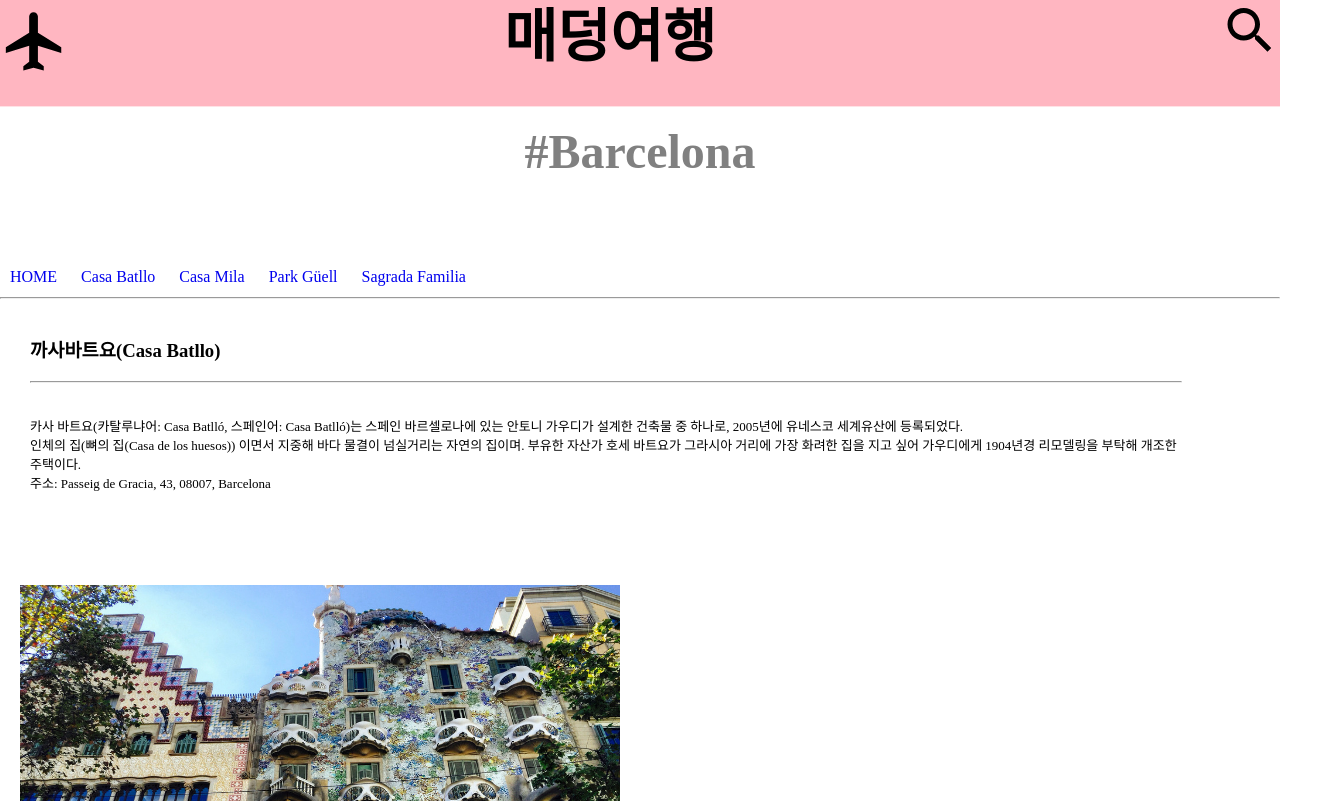
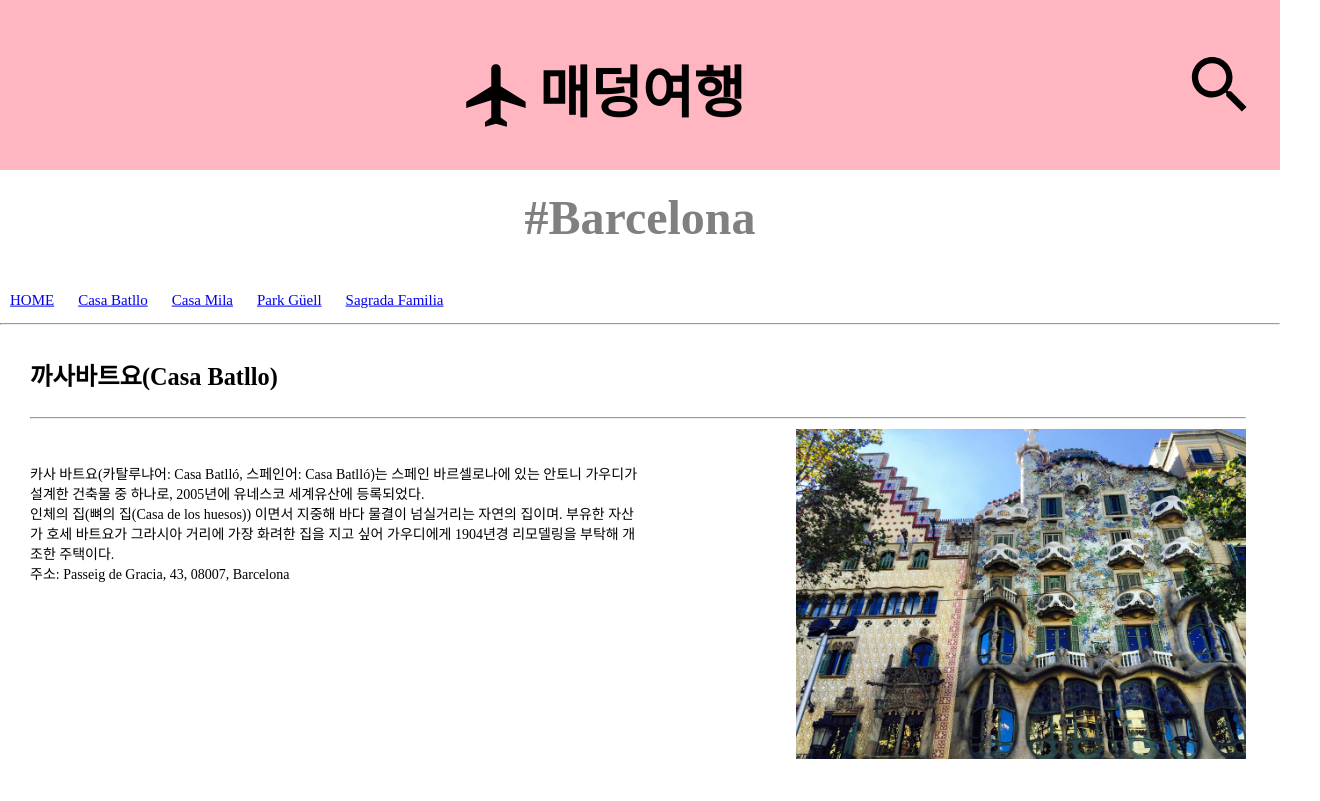
Before and after one commit to jiianS/UI, a plain HTML site: page Barcelona.html in a window 1280 px wide. Shown: the top 801 px of the page, 1320 px wide, since content can reach past the window. Drawn offline with Linux system fonts and the light colour scheme.

Commit message:
css
수정

```diff
--- a/Barcelona.html
+++ b/Barcelona.html
@@ -5,16 +5,19 @@
 	<meta name="viewport" content="width=device-width, initial-scale=1.0">
 	<title> Barcelona </title>
      <link rel="stylesheet" type="text/css"  href="trip.css">
-      <link rel="stylesheet" type="text/css"  media="only screen and (max-width: 1300px)" href="mid_trip.css">
+     <link rel="stylesheet" type="text/css"  media="only screen and (max-width: 1200px)" href="mid_trip.css">
 </head>
 
 <body>
+  <header>
        <div id="main">
         <div class=logo></div>
             <h1>매덩여행</h1>
         <div id=search></div>
         </div>
-    <section>
+   </header>
+
+    <section id ="s_title">
        <h1>#Barcelona</h1>
         <div id="nav1">
             <a href="index.html">HOME</a>
@@ -23,39 +26,44 @@
             <a href="#parkGu">Park Güell</a>
             <a href="#sagrada">Sagrada Familia</a>
         </div>
+         <hr>
+    </section>
 
-    <hr>
+    <section id ="s_content">
 
-     <div id="columns">
-         <div class = "box">
-            <div class="content" id="Casa Batllo" >
+        <article>
+              <div id="Casa Batllo" >
                 <h3>까사바트요(Casa Batllo)</h3><hr>
+                <div class="content">
                     <p>카사 바트요(카탈루냐어: Casa Batlló, 스페인어: Casa Batlló)는 스페인 바르셀로나에 있는 안토니 가우디가 설계한 건축물 중 하나로, 2005년에 유네스코 세계유산에 등록되었다.<br>
                     인체의 집(뼈의 집(Casa de los huesos)) 이면서 지중해 바다 물결이 넘실거리는 자연의 집이며. 부유한 자산가 호세 바트요가 그라시아 거리에 가장 화려한 집을 지고 싶어 가우디에게 1904년경 리모델링을 부탁해 개조한 주택이다.<br>
                     주소: Passeig de Gracia, 43, 08007, Barcelona </p>
-            </div>
                     <div class="c_photo">
                    <img class="img" src = "img/barcelona/casaba.jpg">
                    </div>
                  </div>
+                </div>
+        </article>
 
-        <div class = "box">
-            <div class="content" id="CasaMila">
+         <article>
+            <div id="CasaMila">
                 <h3>까사밀라(Casa Mila)</h3><hr>
+                <div class="content">
                     <p>카사밀라는 안토니오 가우디(1852~1926년)의 작품으로 바르셀로나 중심가인 그라시아 거리에 있다. '라 페드레라'(채석장 이라는 뜻)이며 1906년 설계를 시작해 1912년에 완공된 고급 연립주택이다. 1984년 유네스코 세계 문화 유산으로 지정되었다.<br>
                      까사 바트요와는 다른 콘셉트로 지중해 바다를 표현했다. 해초와 해파리 등이 생동감 있게 표현 되어있다.<br>
                     주소: provenca, 261-265,08008, Barcelona
                     </p>
                 </div>
-
                 <div class="c_photo">
                    <img class="img" src = "img/barcelona/casami.jpg">
                 </div>
             </div>
+        </article>
 
-        <div class = "box">
-            <div class="content" id="parkGu">
+        <article>
+            <div id="parkGu">
                 <h3>구엘 공원(Park Güell)</h3><hr>
+            <div class="content" >
                 <p>구엘 공원(카탈루냐어: Parc Güell, 스페인어: Parque Güell)은 스페인 바르셀로나에 있는 공원이다. 1984년 유네스코 세계유산에 등록되었다. 안토니 가우디의 작품 중 하나이다. 카르멜 언덕 위에 있으며, 공용 공원과 초등학교가 위치해 있다.<br>
 
                 세계에서 가장 아름다우면서 제일 긴 벤치가 있다. 여기서는 가우디의 천재성이 빛나는 독창적인 집수 시스템을 보면서 감탄을 느끼시고, 바르셀로나 또 하나의 상징인 지하수 수호신 퓨톤 도마뱀도 만나시고, 동화 헨젤과 그레텔을 연상케하는 과자집 앞에서 멋진 포즈도 취해볼 수 있다.<br>
@@ -66,10 +74,13 @@
                <img src = "img/barcelona/parkgu.jpg">
             </div>
             </div>
+        </article>
 
-        <div class = "box">
-            <div class="content" id="sagrada">
+        <article>
+            <div id="sagrada">
                 <h3>성가족성당(Sagrada Familia)</h3><hr>
+
+                <div class="content" >
                 <p>사그라다 파밀리아 성당(카탈루냐어: Temple Expiatori de la Sagrada Família, 스페인어: Templo Expiatorio de la Sagrada Familia)은 스페인 바르셀로나에 짓고 있는 로마 가톨릭 성당이다. Sagrada 는 스페인어로 신성한, 성스러운 familia는 스페인어로 가족을 뜻하기 때문에 성가족성당이라고도 불린다.<br>
 
 카탈루냐 출신의 건축가 안토니 가우디가 설계하고 직접 건축을 책임졌다.
@@ -92,7 +103,8 @@
                <img src = "img/barcelona/Sagrada.jpg">
             </div>
             </div>
-    </div>
+</article>
+
     </section>
 
 
--- a/mid_trip.css
+++ b/mid_trip.css
@@ -1,29 +1,38 @@
-section{
+#s_title{
     height: auto;
 }
 
-.box{
-    height:auto;
-    padding: 10px 20px;
+
+#s_title h1{
+    font-size: 2.5em;
+    margin:10px 0;
+}
+
+#nav1 a{
+    display: inline-block;
+    padding: 10px;
+    transform: translateY(60%);
 }
 
 
-.c_photo img{
-    width: 600px;
-    height: 400px;
+#s_content{
+    font-size:1.15em;
 }
 
-
-.content{
-    width: 90vw;
-    height: auto;
-    float: inherit;
+article{
+    padding: 0 15px;
 }
 
 .content p{
+    width: 80%;
     font-size: 13px;
-    padding: 20px 0;
+    padding-top: 20px;
+}
 
+.c_photo{
+    float: left;
+    display: inline-block;
+    padding-left: 40px;
 }
 
 
--- a/trip.css
+++ b/trip.css
@@ -1,71 +1,60 @@
-html,body{
-    margin: 0;
+html,body{ margin: 0; }
+
+/*header - css*/
+header{
+    width: 100%;
+    padding-top: 10px;
+    height: 20vh;
+    background-color: lightpink;
+    text-align: center;
+
 }
 
-#main{
-    height: 15vh;
-    width: 100%;
-    background-color: lightpink;
-    background-position: center;
-    position: fixed;
-    z-index: 4;
-    clear: both;
-    margin: 0;
-    display: inline-block;
-    text-align: center;
-    transform: translateY(-6.7vh);
-    font-size: 3em;
-    font-weight: bolder;
-    text-align: center;
+header h1{
+    display: inline-block; font-size: 3.5em;
 }
+
 .logo{
     background-image:url(img/ic_airplanemode_active_black_24px.svg);
-    width: 70px;
-    height: 70px;
+    width: 75px;
+    height: 75px;
     background-size: cover;
     transform: translateY(20px);
-    text-align: center;
-    display: block;
-    font-size: 3em;
+    display: inline-block;
 }
-#main h1{
-    font-size: 1.2em;
-    display: inline-block;
-    transform: translateY(-13vh);
 
-}
 #search{
     background-size: cover;
-    width: 40px;
-    height: 50px;
+    width: 75px;
+    height: 75px;
     background-image: url(img/ic_search_black_24px.svg);
     float: right;
-    padding-left: 10px;
-    padding-top: 10px;
-    padding-right: 10px;
-    display: block;
-    transform: translateY(-7vh);
+
+    display: inline-block;
+    transform: translateX(-30%) translateY(50%);
 }
 #search:hover{
     background-color: gainsboro;
     cursor: pointer;
 }
 
-section{
-    transform: translateY(8vh);
-    height: 280px;
-    clear: both;
+/* section1<여행지 목록> - css*/
+
+section{ width: 100%; clear: both; }
+
+#s_title{
+    height: auto;
 }
 
-section h1{
+#s_title h1{
     font-size: 3em;
     text-align: center;
-    padding: 20px;
-    color: grey
+    color: grey;
+    margin:20px 0;
 }
 
 #nav1{
-    width: 100vw;
+    width: 100%;
     height: 50px;
     clear: both;
 }
@@ -74,63 +63,41 @@ section h1{
     float: inherit;
     display: inline-block;
     padding: 5px 10px;
-    font-size: 20px;
-    text-decoration: none;
-    transform: translateY(50%);
-
+    font-size: 15px;
+    transform: translateY(80%);
 }
 
-nav #nav1 a:hover{
-    color: black;
-    cursor: pointer;
+#nav1 a:hover{ cursor: pointer; }
+
+/* section2<여행지 리스트> - css*/
+#s_content{
+    font-size:1.3em;
 }
 
-.columns{
-    padding: 10px 20px ;
-    display: inline-block;
+article{
+    width:95%;
     clear: both;
+    float: left;
+    padding: 0 30px;
 }
 
-.columns h2{
-    font-size:3em;
+.content p{
+    width: 50%;
+    height: 300px;
+    display: inline-block;
+    font-size: 14px;
+    padding: 20px 0;
+    float: left;
+}
 
+.c_photo{
+    float: right;
+    display: inline-block;
+    padding-left: 40px;
 }
 
 
-.box{
-    display: inline-block;
-    width: 100vw;
-    height: 500px;
-    position: relative;
-    float: left;
-    padding: 10px 30px;
-}
-
-
-
-.c_photo{
-    float: left;
-    padding-top: 60px;
-    display: inline-block;
-}
-
 .c_photo img{
-    width: 500px;
+    width: 450px;
     height: 330px;
 }
-
-
-.content{
-    padding:0 10px;
-    width: 60vw;
-    height: 500px;
-    clear: both;
-    display: inline-block;
-    float: left;
-}
-
-.content p{
-    font-size: 1em;
-    padding: 20px 0;
-
-}
```
Also changed, not shown: london.html (+25 -12 lines). Lines whose indentation alone changed are shown as unchanged.
